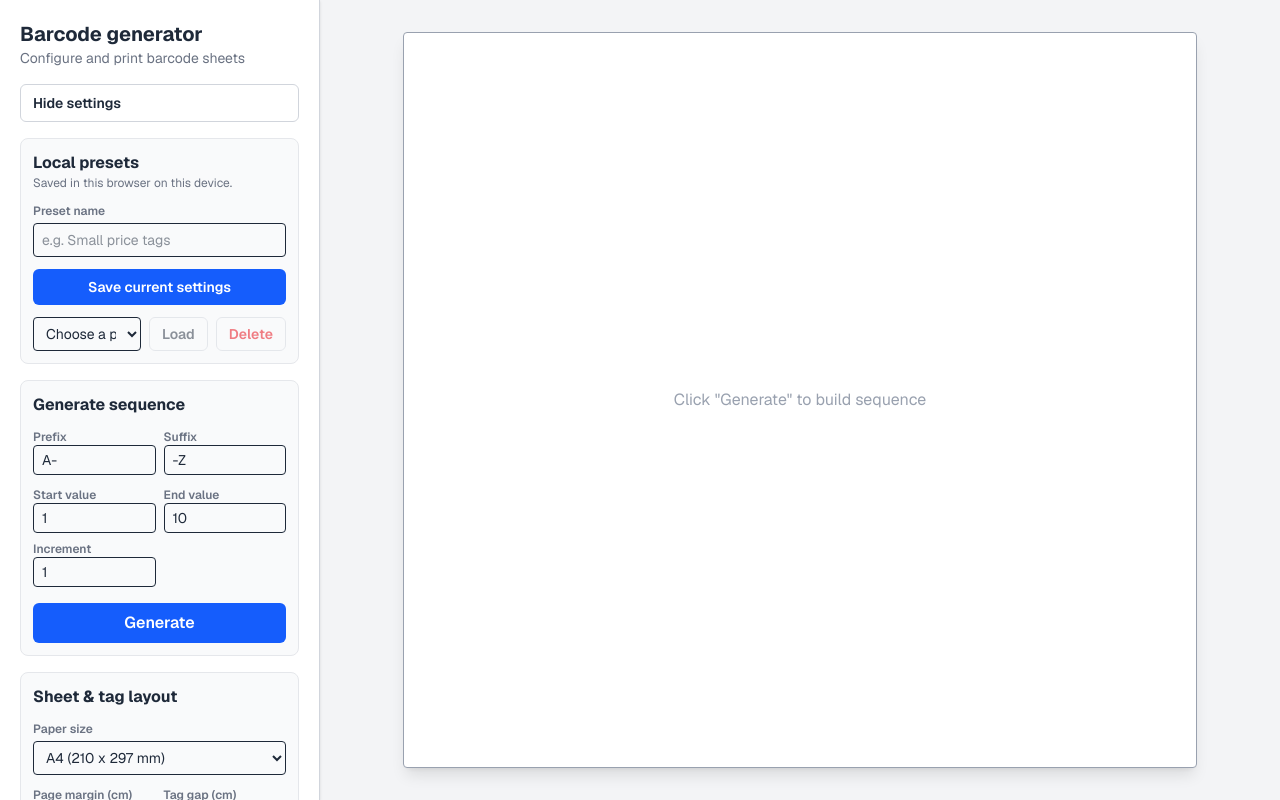
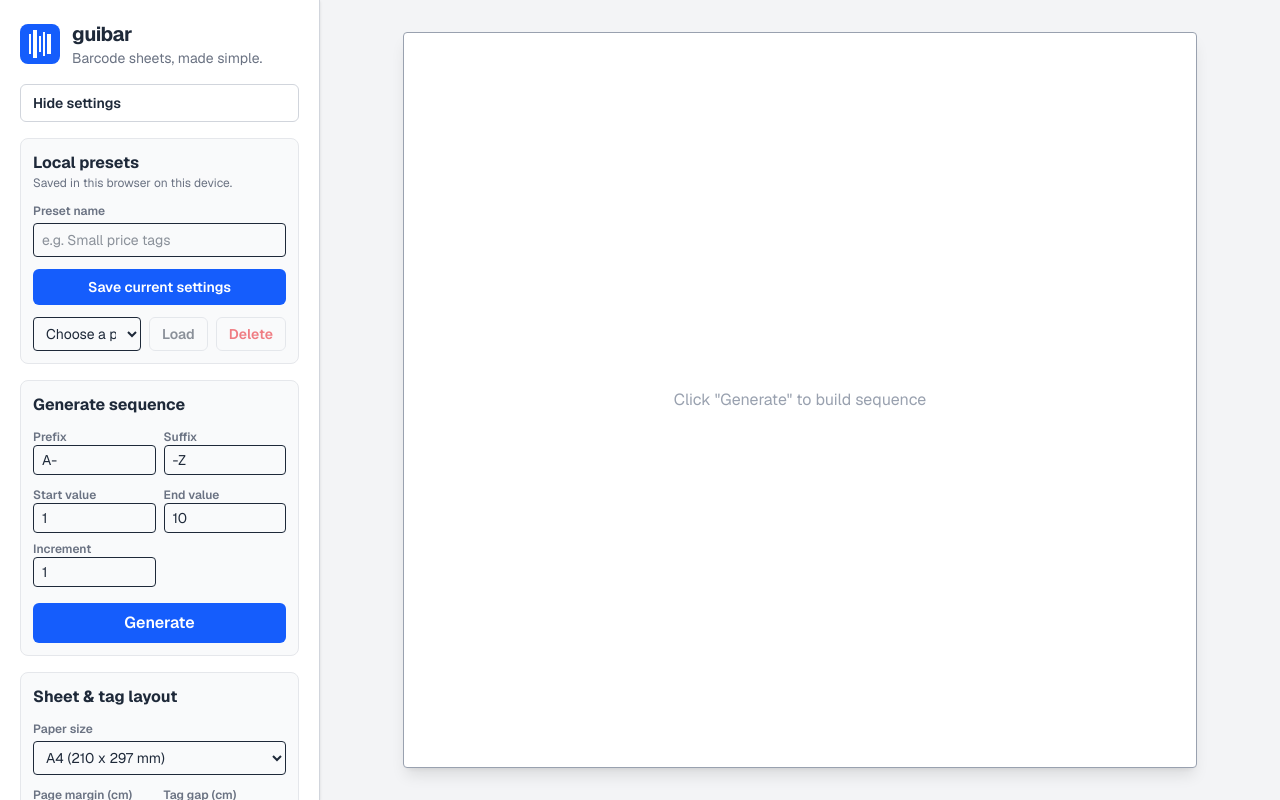
Before and after one commit to rapkumit/guibar, a Next.js app: page / in a window 1280 px wide. Built offline with nearby package versions, Linux system fonts and the light colour scheme.

Commit message:
release: added "branding" (page title and sidebar)

```diff
--- a/app/layout.tsx
+++ b/app/layout.tsx
@@ -13,8 +13,8 @@ const geistMono = Geist_Mono({
 });
 
 export const metadata: Metadata = {
-  title: "Create Next App",
-  description: "Generated by create next app",
+  title: "guibar (by @rapkumit)",
+  description: "Create, customize, and print barcode sheets with guibar.",
 };
 
 export default function RootLayout({ children }: LayoutProps<"/">) {
--- a/features/sidebar/Sidebar.tsx
+++ b/features/sidebar/Sidebar.tsx
@@ -194,9 +194,21 @@ export default function Sidebar({
 
   return (
     <aside className="flex w-full flex-col gap-4 bg-white p-4 shadow-sm dark:bg-zinc-900 sm:p-5 xl:h-full xl:w-80 xl:shrink-0 xl:overflow-y-auto xl:border-r xl:border-gray-300 xl:dark:border-zinc-800">
-      <div>
-        <h1 className="text-xl font-bold">Barcode generator</h1>
-        <p className="text-sm text-gray-500">Configure and print barcode sheets</p>
+      <div className="flex items-center gap-3">
+        <div
+          aria-hidden="true"
+          className="flex h-10 w-10 shrink-0 items-center justify-center gap-0.5 rounded-lg bg-blue-600"
+        >
+          <span className="h-5 w-0.5 bg-white" />
+          <span className="h-7 w-1 bg-white" />
+          <span className="h-4 w-0.5 bg-white" />
+          <span className="h-6 w-0.5 bg-white" />
+          <span className="h-5 w-1 bg-white" />
+        </div>
+        <div>
+          <h1 className="text-xl font-bold tracking-tight">guibar</h1>
+          <p className="text-sm text-gray-500">Barcode sheets, made simple.</p>
+        </div>
       </div>
       <button
         type="button"
```
